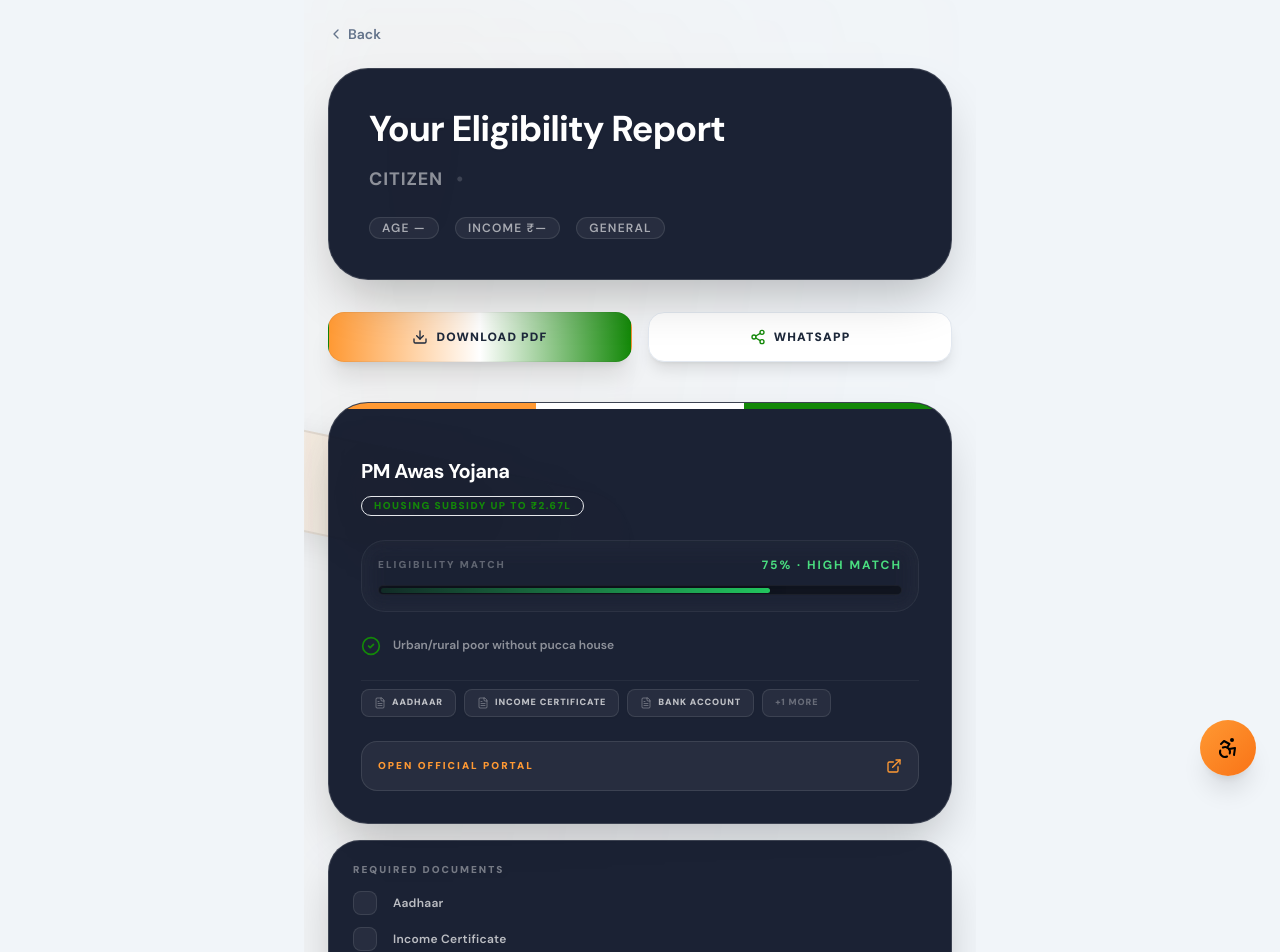
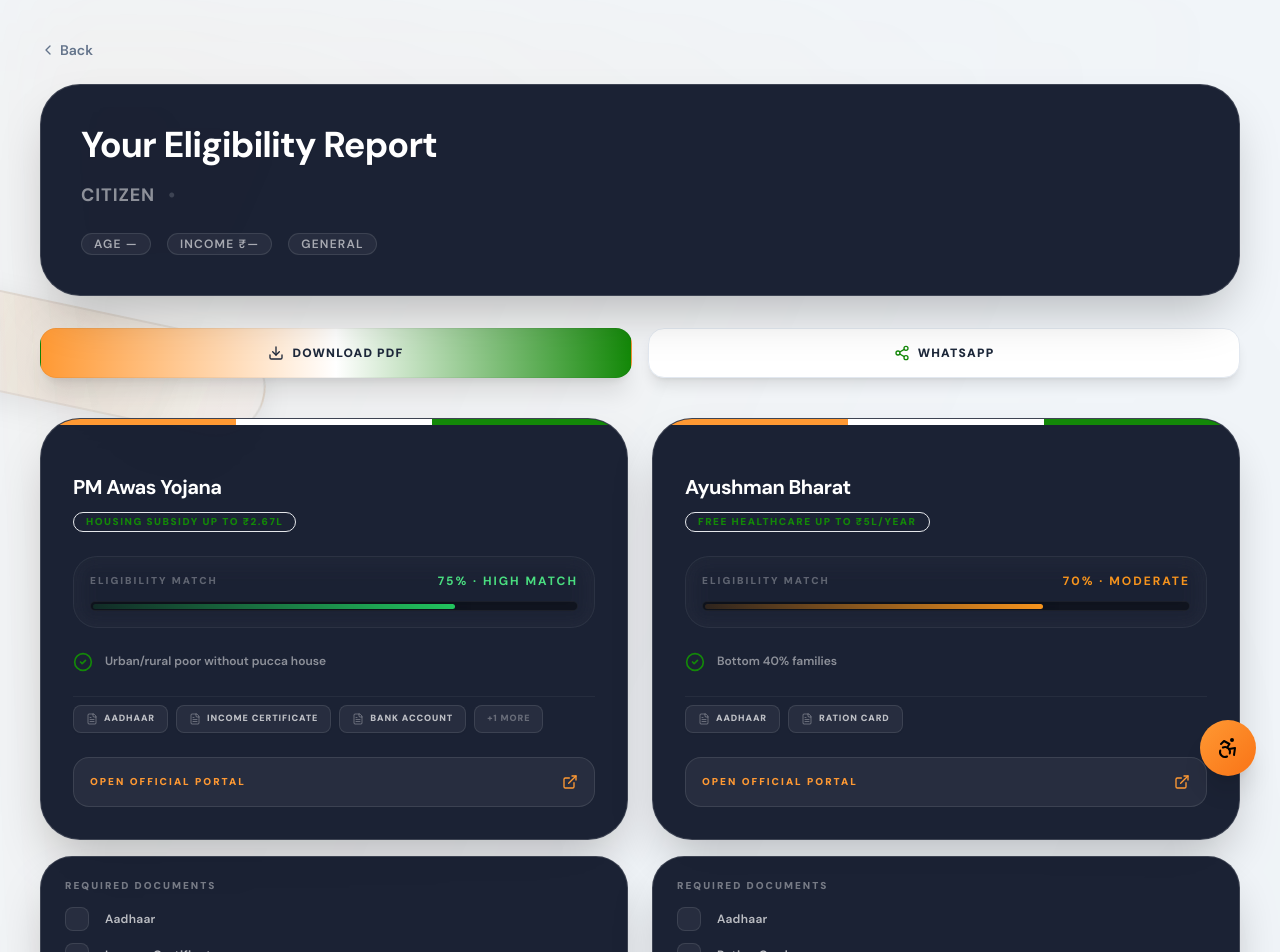
Before and after one commit to sanmeetsinghkohli-wq/devnity-bfb, a Next.js app: page /report in a window 1280 px wide. Shown: the top 952 px of the page. Built offline with nearby package versions, Linux system fonts and the light colour scheme; a web font is replaced by a local one.

Commit message:
ui: laptop-optimized layouts (wider containers + responsive grids)
- Report: max-w-7xl + 2-column scheme grid on lg
- State select: max-w-6xl + 3-column grid on lg

```diff
--- a/app/report/page.tsx
+++ b/app/report/page.tsx
@@ -113,7 +113,7 @@
   }
 
   return (
-    <main className="min-h-screen p-6 max-w-2xl mx-auto fade-up relative overflow-hidden">
+    <main className="min-h-screen p-6 lg:p-10 max-w-7xl mx-auto fade-up relative overflow-hidden">
       {/* Background decorations */}
       <div className="absolute inset-0 -z-10 pointer-events-none overflow-hidden">
         <div className="absolute inset-0 bg-gradient-to-br from-[#FF9933]/[0.05] via-transparent to-[#138808]/[0.05] blur-3xl" />
@@ -163,7 +163,7 @@
         </button>
       </div>
 
-      <div className="space-y-8 relative z-10">
+      <div className="grid grid-cols-1 lg:grid-cols-2 gap-6 relative z-10">
         {matched.map((m, i) => (
           <motion.div key={i}
             initial={{ opacity: 0, y: 20 }}
--- a/app/state/page.tsx
+++ b/app/state/page.tsx
@@ -46,7 +46,7 @@
   const pick = (s: string) => { localStorage.setItem("state", s); router.push("/mode"); };
 
   return (
-    <main className="min-h-screen p-6 max-w-2xl mx-auto fade-up relative overflow-hidden">
+    <main className="min-h-screen p-6 lg:p-10 max-w-6xl mx-auto fade-up relative overflow-hidden">
       {/* Background decorations */}
       <div className="absolute inset-0 -z-10 pointer-events-none overflow-hidden">
         <div className="absolute inset-0 bg-gradient-to-br from-[#FF9933]/[0.05] via-transparent to-[#138808]/[0.05] blur-3xl" />
@@ -77,7 +77,7 @@
         <p className="text-base text-slate-400 font-medium">{t.statePersonal}</p>
       </div>
 
-      <div className="grid sm:grid-cols-2 gap-4 relative z-10">
+      <div className="grid sm:grid-cols-2 lg:grid-cols-3 gap-4 relative z-10">
         {STATES.map((s, i) => {
           const count = (data[s.name]?.schemes?.length ?? 0);
           return (
```
